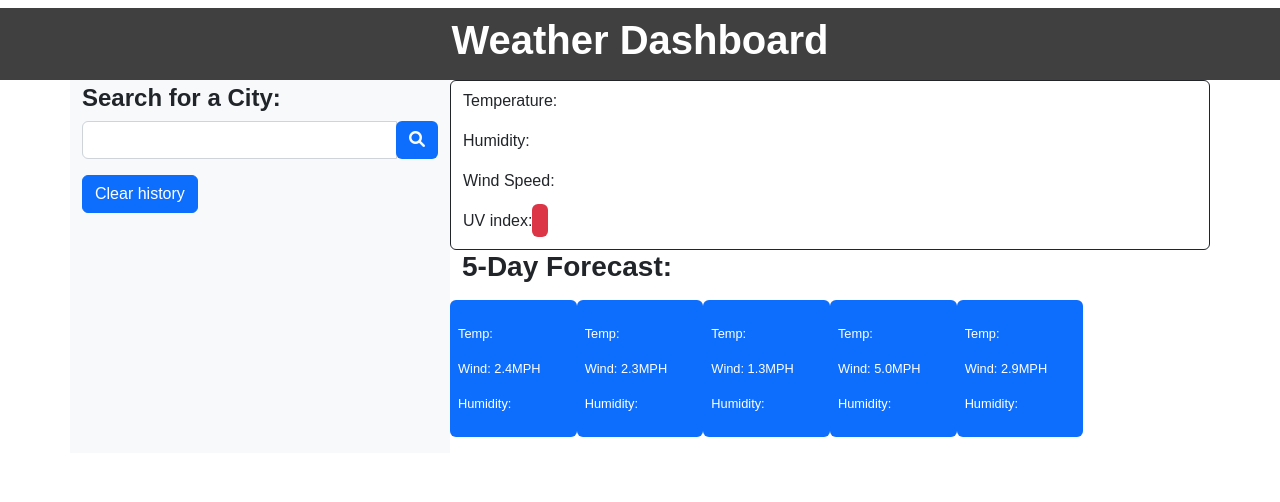
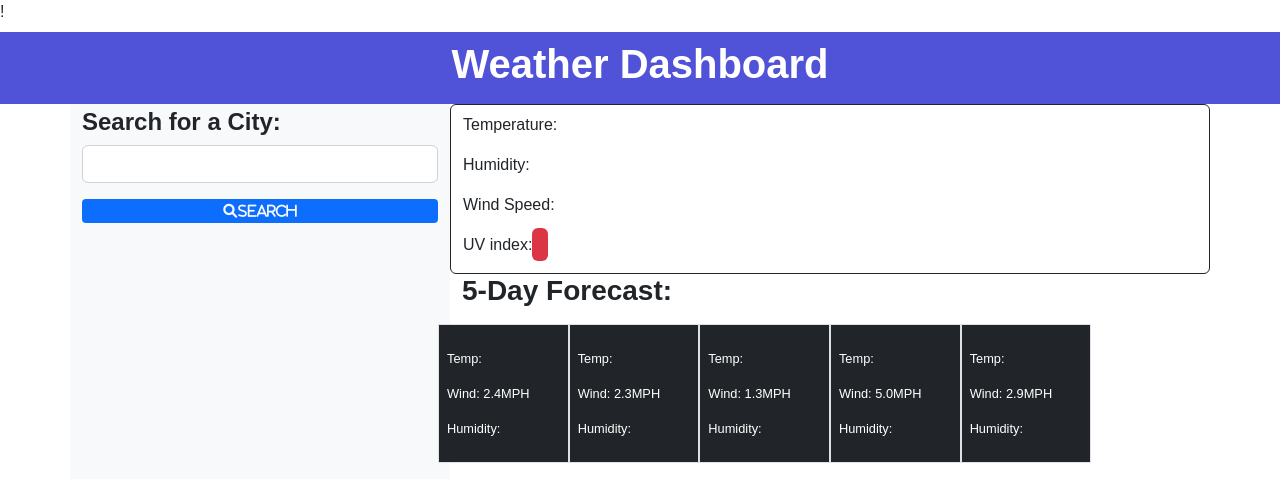
Before and after one commit to DrewMcKinney23/weather-dashboard, a plain HTML site: page index.html in a window 1280 px wide. Drawn offline with nearby package versions, Linux system fonts and the light colour scheme; a small style sheet from the web is missing.

Commit message:
altered bootstrap

```diff
--- a/index.html
+++ b/index.html
@@ -1,10 +1,12 @@
+!
+
 <!DOCTYPE html>
 <html lang="en">
 <head>
 
     <meta charset="UTF-8">
     <meta name="viewport" content="width=device-width, initial-scale=1.0">
-    <meta http-equiv="X-UA-Compatible" content="ie=edge" />
+    <meta http-equiv="X-UA-Compatible" content="IE=edge" />
 
     <title>Weather Dashboard</title>
 
@@ -15,7 +17,7 @@
 </head>
 <body>
 
-    <div class="jumbotron container-fluid mt-2 text-center p-2" style="background-color:#404040 ;color: white;">
+    <div class="jumbotron container-fluid mt-2 text-center p-2" style="background-color:#5053d7 ;color: white;">
         <h1> <strong>Weather Dashboard</strong></h1>
     </div>
     <div class="container">
@@ -27,11 +29,10 @@
 
                 <div class="input-group mb-3">
                     <input type="text" class="form-control"id="search-city" aria-label="City Search" aria-describedby="search-button">
-                    <div class="input-group-append">
-                        <button class=" btn bg-primary text-light" id="search-button"><i class="fa fa-search"></i></button>
-                    </div>
                 </div>
-                <button class=" btn btn-primary" type="button" id="clear-history">Clear history</button>
+                <div class="input-group-append">
+                    <button class=" btn bg-primary text-light btn-sm col-12" id="search-button"><i class="fa fa-search">Search</i></button>
+                </div>
                 <ul class="list-group">
                 </ul>
             </div>
@@ -48,36 +49,36 @@
 
                 <div class="col-sm-12" id ="future-weather">
                     <h3> 5-Day Forecast: </h3>
-                    <div class="row text-light">
-                        <div class="col-sm-2 bg-primary forecast text-white ml-2 mb-3 p-2 mt-2 rounded" >
+                    <div class="row text-light gx-5">
+                        <div class="col-sm-2 bg-dark border forecast text-white ml-2 mb-3 p-2 mt-2">
                             <p id="date0"></p>
                             <p id="img0"></p>
                             <p> Temp: <span id="temp0"></span></p>
                             <p> Wind: 2.4MPH <span id="wind0"></span></p>
                             <p> Humidity: <span id="humidity0"></span></p>
                         </div>
-                        <div class="col-sm-2 bg-primary forecast text-white ml-2 mb-3 p-2 mt-2 rounded" >
+                        <div class="col-sm-2 bg-dark border forecast text-white ml-2 mb-3 p-2 mt-2" >
                             <p id="date1"></p>
                             <p id="img1"></p>
                             <p> Temp: <span id="temp1"></span> </p>
                             <p> Wind: 2.3MPH <span id="wind1"></span></p>
                             <p> Humidity: <span id="humidity1"></span> </p>
                         </div>
-                        <div class="col-sm-2 bg-primary forecast text-white ml-2 mb-3 p-2 mt-2 rounded">
+                        <div class="col-sm-2 bg-dark border forecast text-white ml-2 mb-3 p-2 mt-2">
                             <p id="date2"></p>
                             <p id="img2"></p>
                             <p> Temp: <span id="temp2"></span> </p>
                             <p> Wind: 1.3MPH <span id="wind2"></span></p>
                             <p> Humidity: <span id="humidity2"></span> </p>
                         </div>
-                        <div class="col-sm-2 bg-primary forecast text-white ml-2 mb-3 p-2 mt-2 rounded">
+                        <div class="col-sm-2 bg-dark border forecast text-white ml-2 mb-3 p-2 mt-2">
                             <p id="date3"></p>
                             <p id="img3"></p>
                             <p> Temp: <span id="temp3"> </span> </p>
                             <p> Wind: 5.0MPH <span id="wind3"></span></p>
                             <p> Humidity: <span id="humidity3"></span> </p>
                         </div>
-                        <div class="col-sm-2 bg-primary forecast text-white ml-2 mb-3 p-2 mt-2 rounded" >
+                        <div class="col-sm-2 bg-dark border forecast text-white ml-2 mb-3 p-2 mt-2" >
                             <p id="date4"></p>
                             <p id="img4"></p>
                             <p> Temp: <span id="temp4"></span></p>
```
